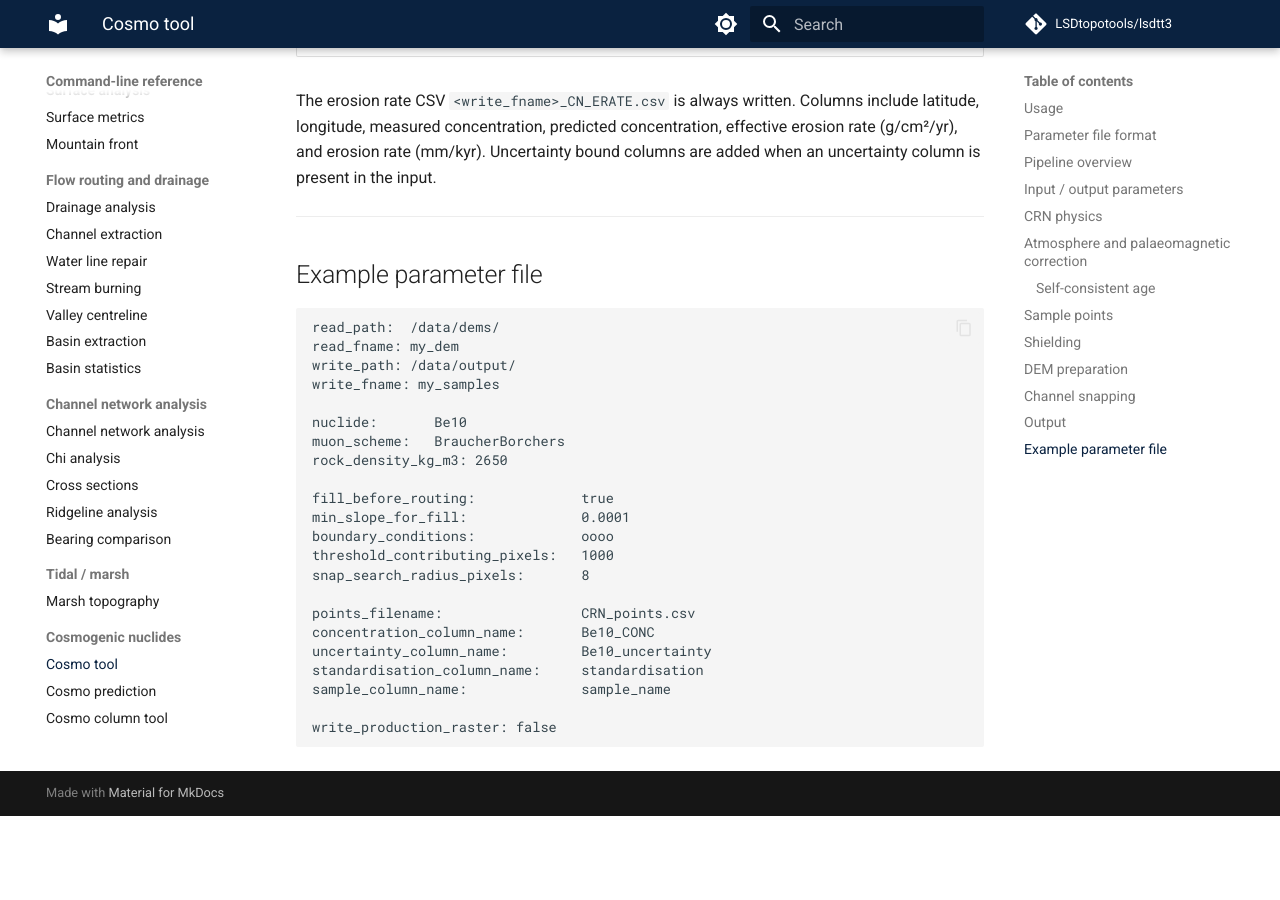
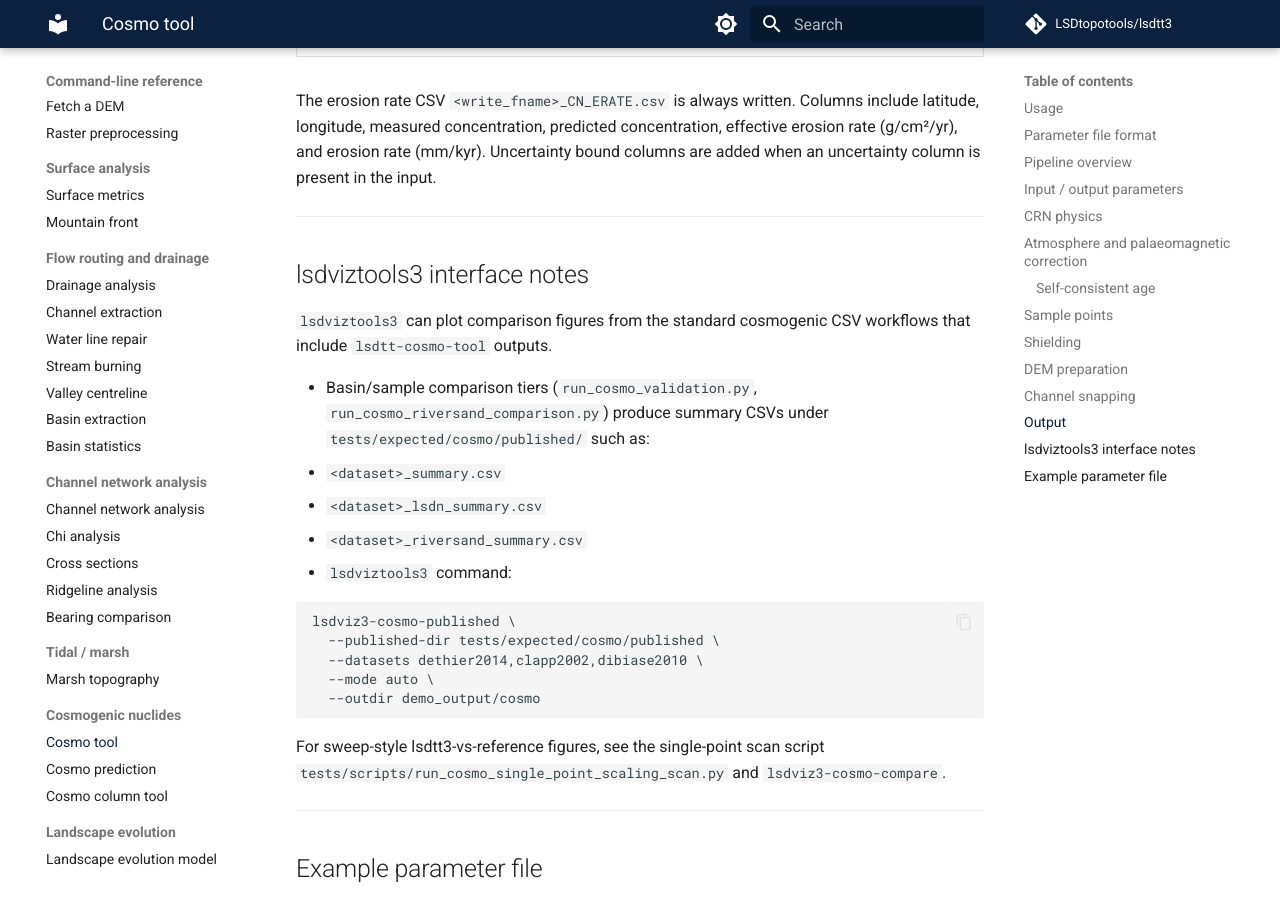
Before and after one commit to LSDtopotools/lsdtt3, an MkDocs documentation site: the page built from docs/cli_reference/cli_reference_lsdtt_cosmo_tool.md, in a window 1280 px wide and 900 px high, scrolled down 5688 px. Built offline with MkDocs 1.6.1 and Material for MkDocs 9.7.7, drawn with Linux system fonts in a browser that asks for light colours; comment, search, counter and statistics services are not loaded; before the commit the page ends 6504 px from its top, so only the background shows below that.

Commit message:
Added some notes about how to plot cosmo output

````diff
--- a/docs/cli_reference/cli_reference_lsdtt_cosmo_tool.md
+++ b/docs/cli_reference/cli_reference_lsdtt_cosmo_tool.md
@@ -156,6 +156,33 @@ The erosion rate CSV `<write_fname>_CN_ERATE.csv` is always written. Columns inc
 
 ---
 
+## lsdviztools3 interface notes
+
+`lsdviztools3` can plot comparison figures from the standard cosmogenic CSV
+workflows that include `lsdtt-cosmo-tool` outputs.
+
+- Basin/sample comparison tiers (`run_cosmo_validation.py`,
+  `run_cosmo_riversand_comparison.py`) produce summary CSVs under
+  `tests/expected/cosmo/published/` such as:
+  - `<dataset>_summary.csv`
+  - `<dataset>_lsdn_summary.csv`
+  - `<dataset>_riversand_summary.csv`
+- `lsdviztools3` command:
+
+```
+lsdviz3-cosmo-published \
+  --published-dir tests/expected/cosmo/published \
+  --datasets dethier2014,clapp2002,dibiase2010 \
+  --mode auto \
+  --outdir demo_output/cosmo
+```
+
+For sweep-style lsdtt3-vs-reference figures, see the single-point scan script
+`tests/scripts/run_cosmo_single_point_scaling_scan.py` and
+`lsdviz3-cosmo-compare`.
+
+---
+
 ## Example parameter file
 
 ```
````
Also changed, not shown: docs/cli_reference/cli_reference_lsdtt_cosmo_column_tool.md (+17 -0 lines), docs/cli_reference/cli_reference_lsdtt_cosmo_prediction.md (+24 -0 lines).
